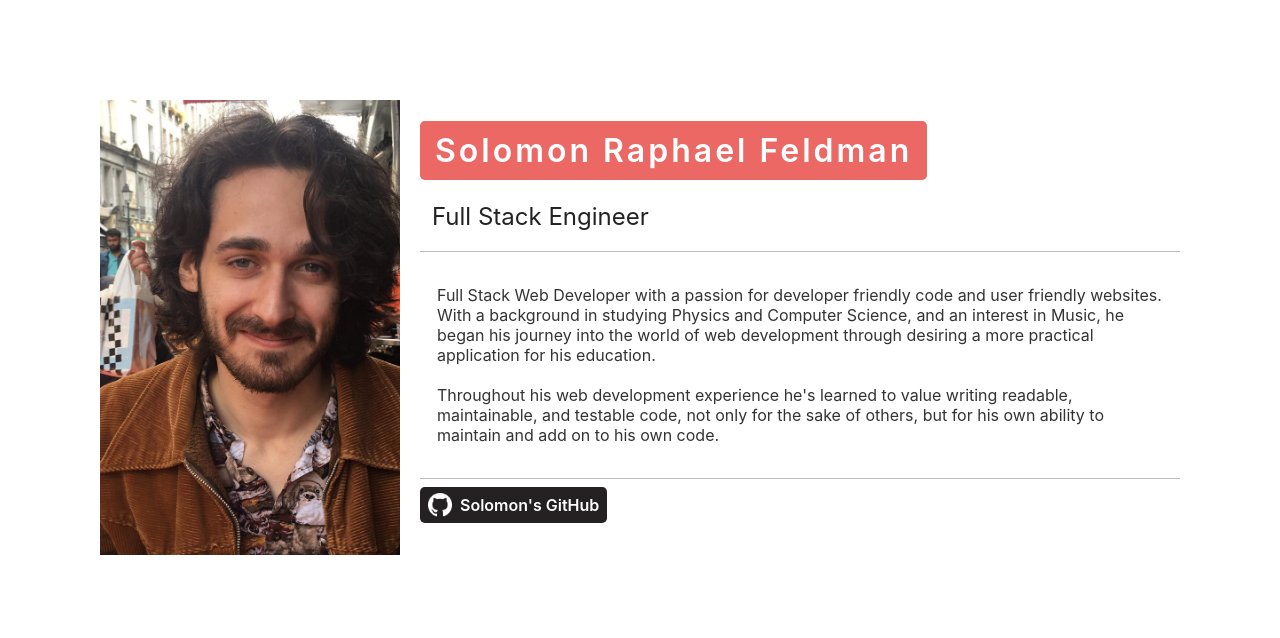
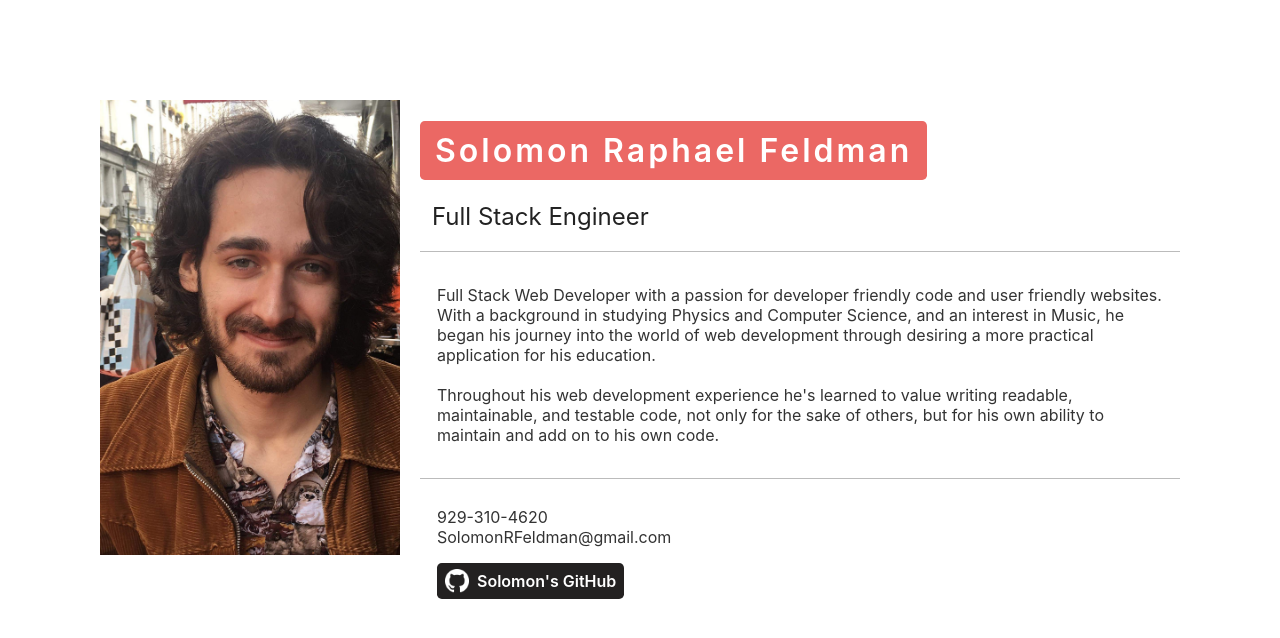
Before and after one commit to SolomonRFeldman/solomon-r-feldman-portfolio, a React (Create React App) app: page / in a window 1280 px wide. Shown: the top 638 px of the page. Built offline with nearby package versions, Linux system fonts and the light colour scheme.

Commit message:
adds contact info

```diff
--- a/src/components/Profile.css
+++ b/src/components/Profile.css
@@ -42,6 +42,12 @@
   color: #333;
 }
 
+.Profile-contact {
+  padding: 17px;
+  padding-top: 4px;
+  color: #333;
+}
+
 .Profile-github {
   display: block;
   color: #fff;
--- a/src/components/Profile.jsx
+++ b/src/components/Profile.jsx
@@ -18,10 +18,16 @@ export default function Profile(props) {
           not only for the sake of others, but for his own ability to maintain and add on to his own code.
         </p>
         <hr className='Profile-horizontal-rule'/>
-        <a href='https://github.com/SolomonRFeldman' target="_blank" className='Profile-github'>
-          <img height="24" src='../GitHub-Mark-Light-32px.png' />
-          <span className='Profile-github-text'>Solomon's GitHub</span>
-        </a>
+        <div className='Profile-contact'>
+          <p>
+            929-310-4620<br/>
+            SolomonRFeldman@gmail.com
+          </p>
+          <a href='https://github.com/SolomonRFeldman' target="_blank" className='Profile-github'>
+            <img height="24" src='../GitHub-Mark-Light-32px.png' />
+            <span className='Profile-github-text'>Solomon's GitHub</span>
+          </a>
+        </div>
       </div>
     </div>
   )
```
